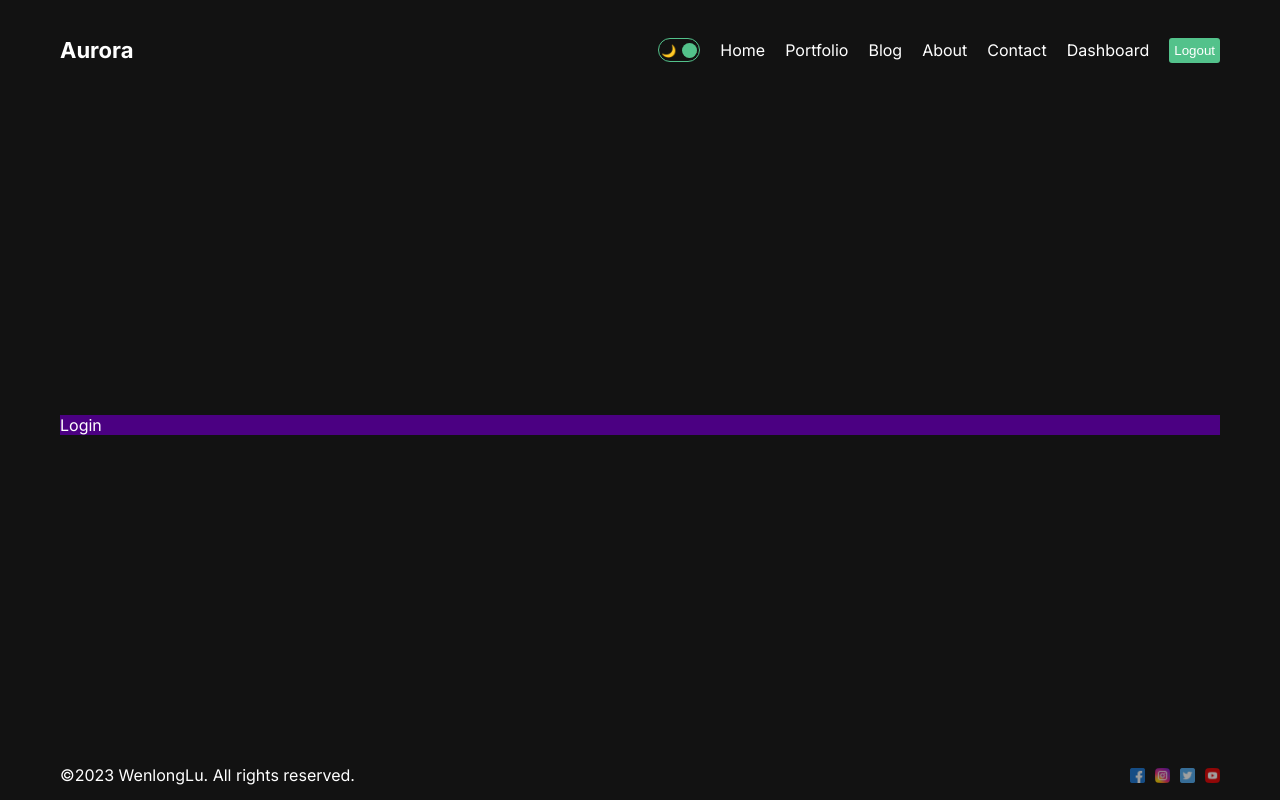
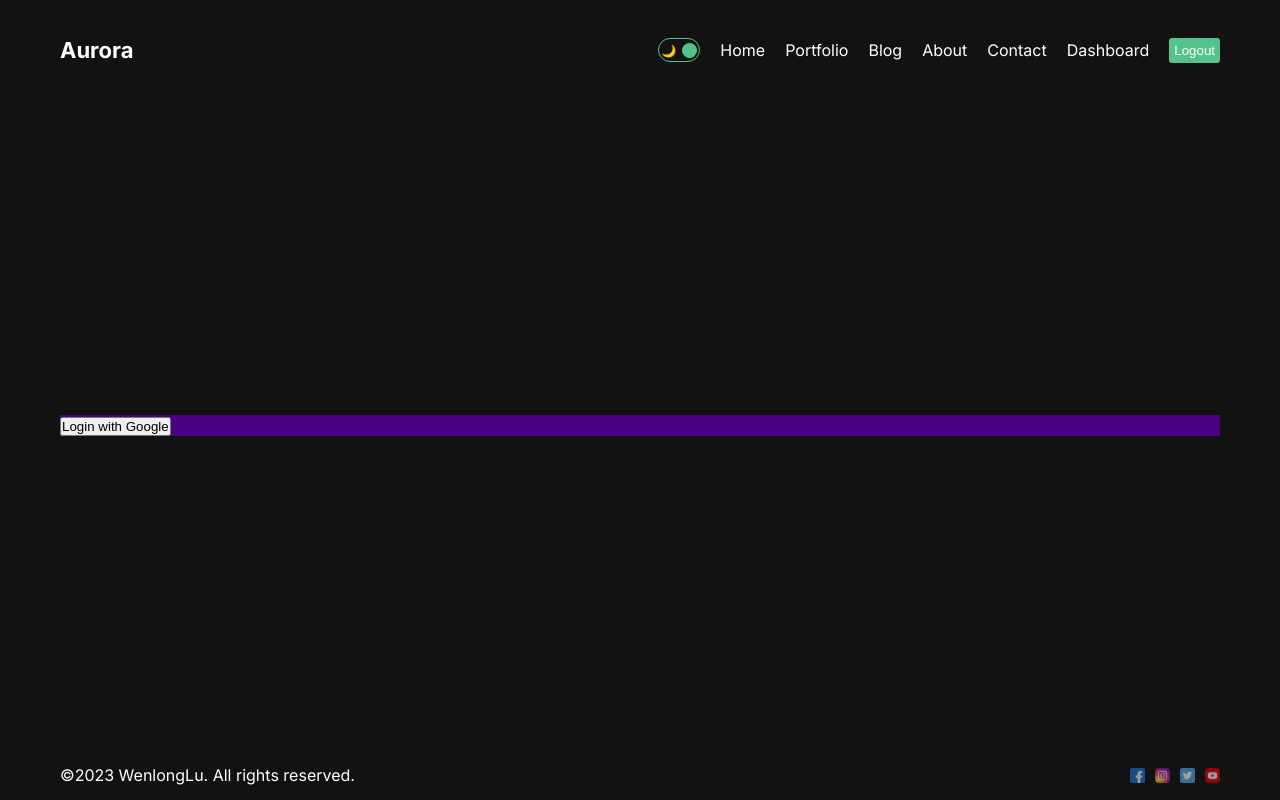
Before and after one commit to AnthemLights64/my-first-next-app, a Next.js app: page /dashboard/login in a window 1280 px wide. Built offline with nearby package versions, Linux system fonts and the light colour scheme.

Commit message:
feat: authenticated with Google

```diff
--- a/package.json
+++ b/package.json
@@ -13,6 +13,7 @@
     "eslint-config-next": "13.4.12",
     "mongoose": "7.4.2",
     "next": "13.4.12",
+    "next-auth": "^4.22.4",
     "react": "18.2.0",
     "react-dom": "18.2.0",
     "swr": "^2.2.0"
--- a/src/app/dashboard/(auth)/login/page.jsx
+++ b/src/app/dashboard/(auth)/login/page.jsx
@@ -1,9 +1,14 @@
+"use client"
+
 import React from 'react'
 import styles from './page.module.css'
+import { signIn } from 'next-auth/react'
 
 const Login = () => {
   return (
-    <div className={styles.container}>Login</div>
+    <div className={styles.container}>
+      <button onClick={() => signIn('google')}>Login with Google</button>
+    </div>
   )
 }
 
--- a/src/app/dashboard/page.jsx
+++ b/src/app/dashboard/page.jsx
@@ -3,6 +3,7 @@
 import React, { useEffect, useState } from 'react'
 import styles from './page.module.css'
 import useSWR from 'swr'
+import { useSession } from 'next-auth/react'
 
 const Dashboard = () => {
 
@@ -29,6 +30,9 @@
   //   getData();
   // }, []);
 
+  const session = useSession()
+  console.log(session)
+
   const fetcher = (...args) => fetch(...args).then(res => res.json());
   const { data, error, isLoading } = useSWR('https://jsonplaceholder.typicode.com/posts', fetcher);
 
--- a/src/app/layout.js
+++ b/src/app/layout.js
@@ -3,6 +3,7 @@
 import { Inter } from 'next/font/google'
 import Footer from '@/components/footer/Footer'
 import { ThemeProvider } from '@/context/ThemeContext'
+import AuthProvider from '@/components/AuthProvider/AuthProvider'
 
 const inter = Inter({ subsets: ['latin'] })
 
@@ -16,11 +17,13 @@
     <html lang="en">
       <body className={inter.className}>
         <ThemeProvider>
-          <div className='container'>
-            <Navbar />
-            {children}
-            <Footer />
-          </div>
+          <AuthProvider>
+            <div className='container'>
+              <Navbar />
+              {children}
+              <Footer />
+            </div>
+          </AuthProvider>
         </ThemeProvider>
       </body>
     </html>
--- /dev/null
+++ b/src/components/AuthProvider/AuthProvider.jsx
@@ -0,0 +1,12 @@
+"use client"
+
+import { SessionProvider } from 'next-auth/react'
+import React from 'react'
+
+const AuthProvider = ({ children }) => {
+  return (
+    <SessionProvider>{children}</SessionProvider>
+  )
+}
+
+export default AuthProvider
```
Also changed, not shown: src/app/api/auth/[...nextauth]/route.js (added, +13 -0 lines), 2 other files (tests, documents, lock files or other folders).
